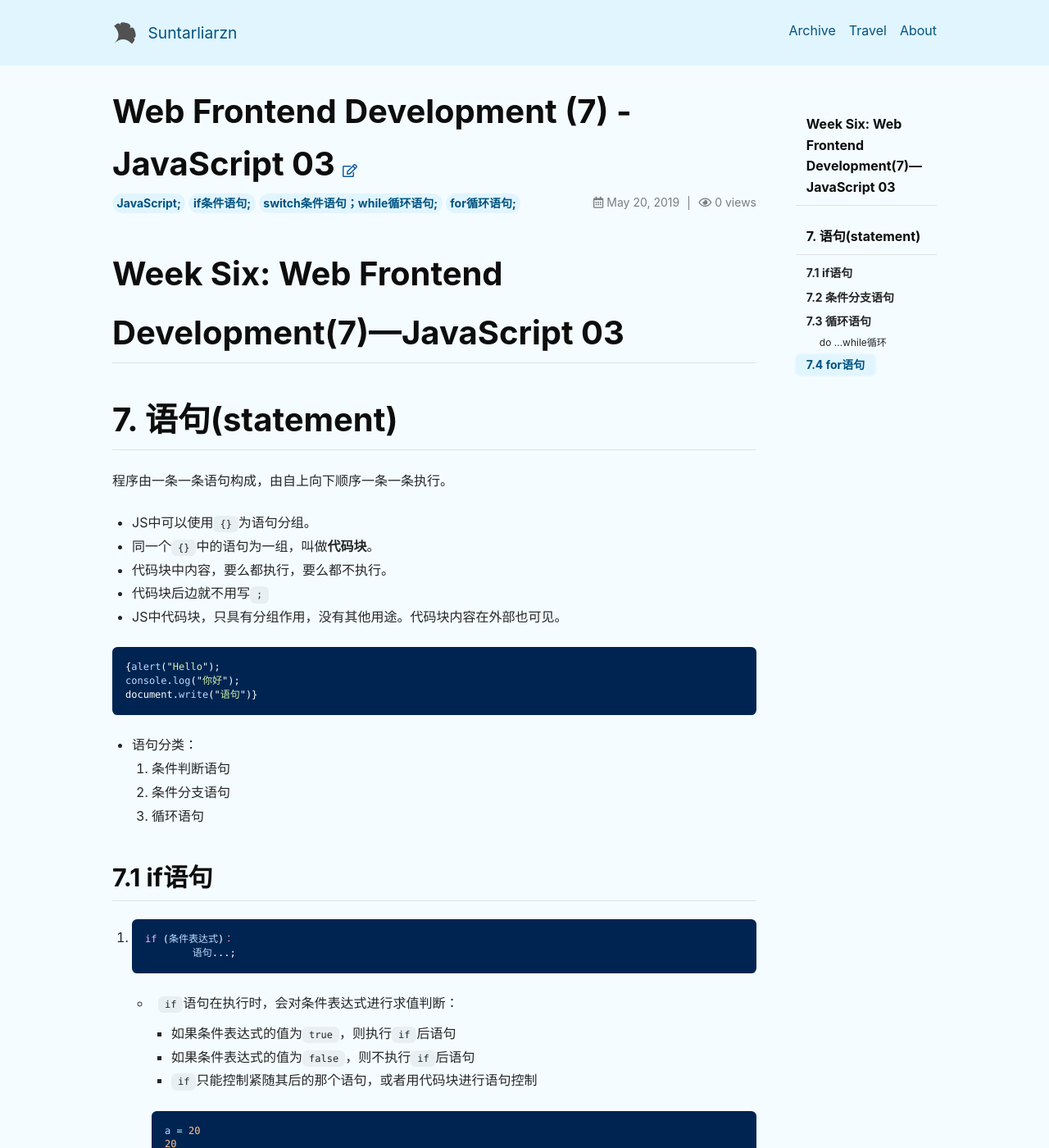
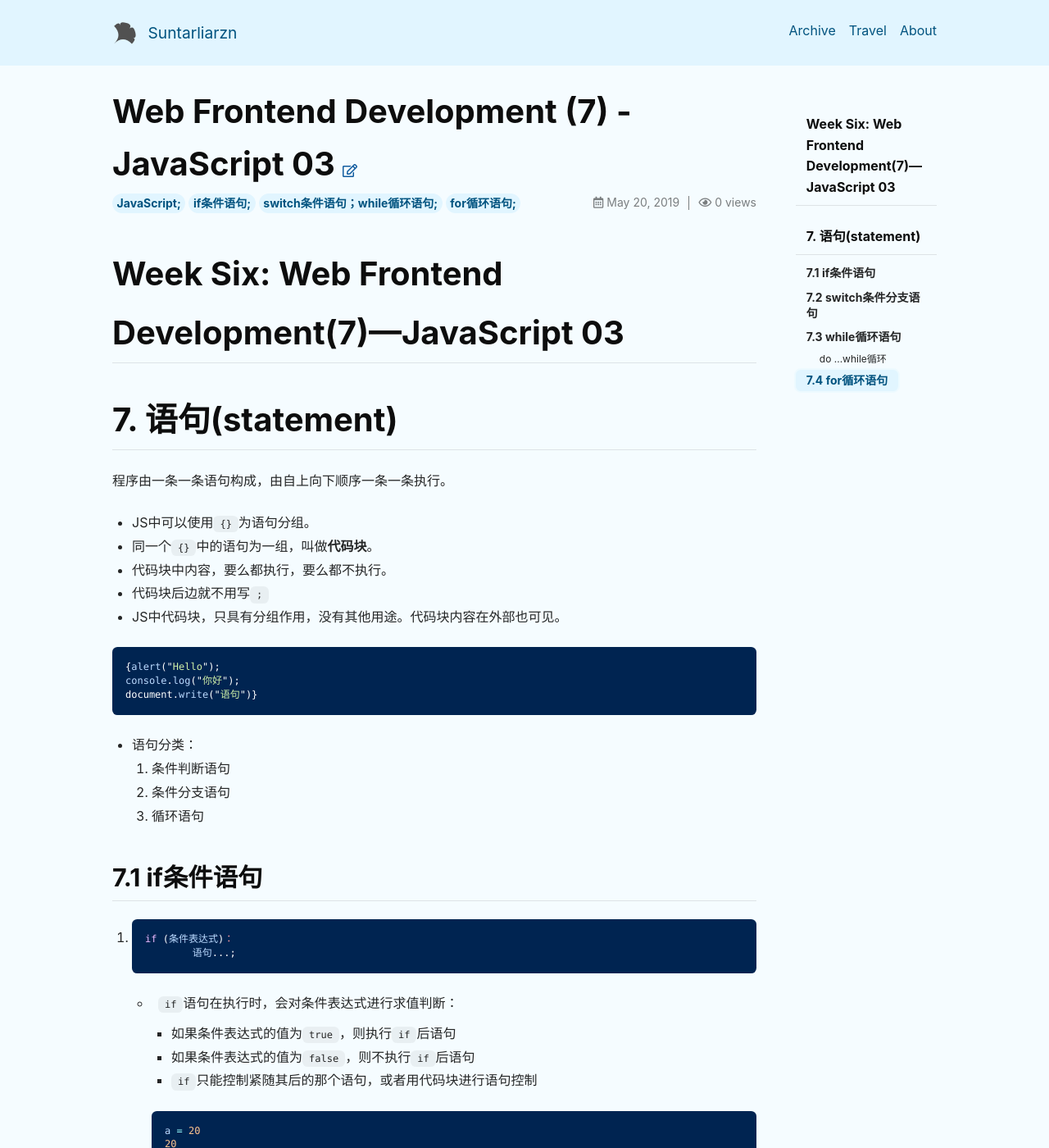
Before and after one commit to suntarliarzn/suntarliarzn.github.io, a Jekyll site: the page built from _posts/2019-05-20-Web frontend development(7)-JavaScript 3.md, in a window 1280 px wide and 1400 px high. Shown: the whole window at 82% size. Built offline with Jekyll 4.4.1, drawn with Linux system fonts in a browser that asks for light colours; nearby versions of some CDN libraries; comment, search, counter and statistics services are not loaded; some of the changed text lies outside the part shown.

Commit message:
js 20190608 #2 title

````diff
--- a/_posts/2019-05-20-Web frontend development(7)-JavaScript 3.md
+++ b/_posts/2019-05-20-Web frontend development(7)-JavaScript 3.md
@@ -34,7 +34,7 @@
   2. 条件分支语句
   3. 循环语句
 
-## 7.1 if语句
+## 7.1 if条件语句
 
 1. ```javascript
    if (条件表达式)：
@@ -105,7 +105,7 @@
 
 
 
-## 7.2 条件分支语句
+## 7.2 `switch`条件分支语句
 
 - `switch`表达式
   - 语法：
@@ -184,7 +184,7 @@
 
 
 
-## 7.3 循环语句
+## 7.3 `while`循环语句
 
 通过循环语句反复执行一段代码
 
````
Also changed, not shown: other parts of _posts/2019-05-20-Web frontend development(7)-JavaScript 3.md (+1 -2 lines).
